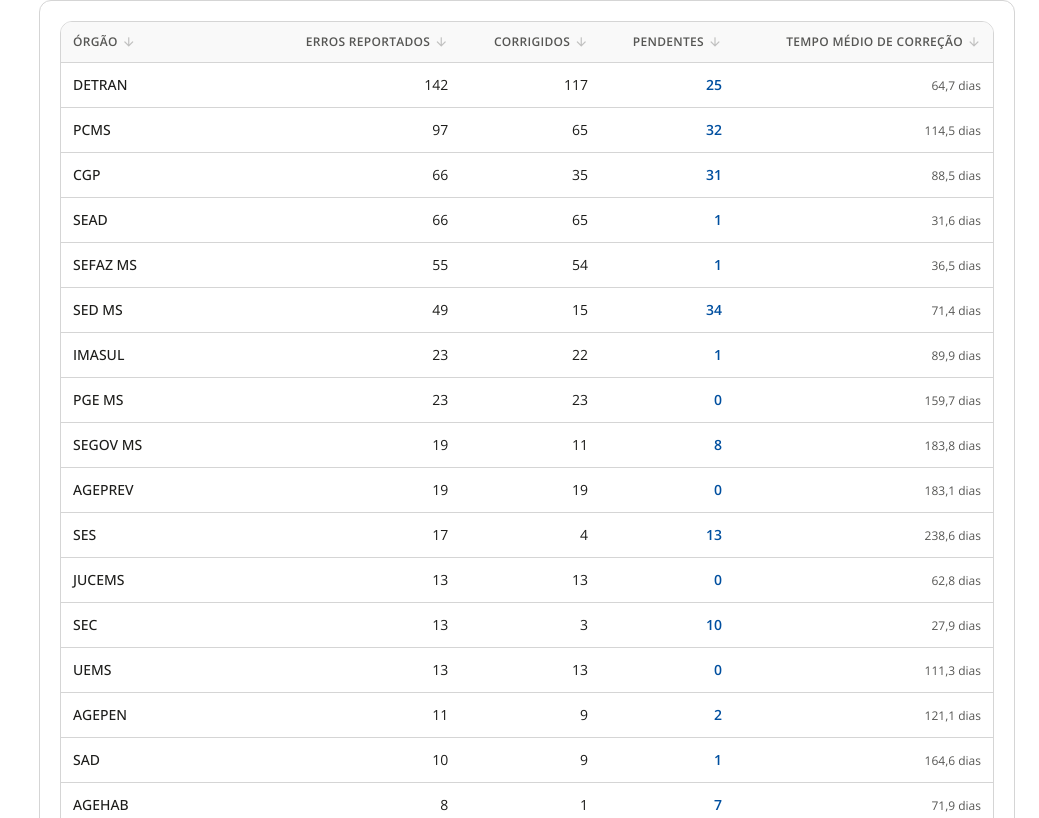
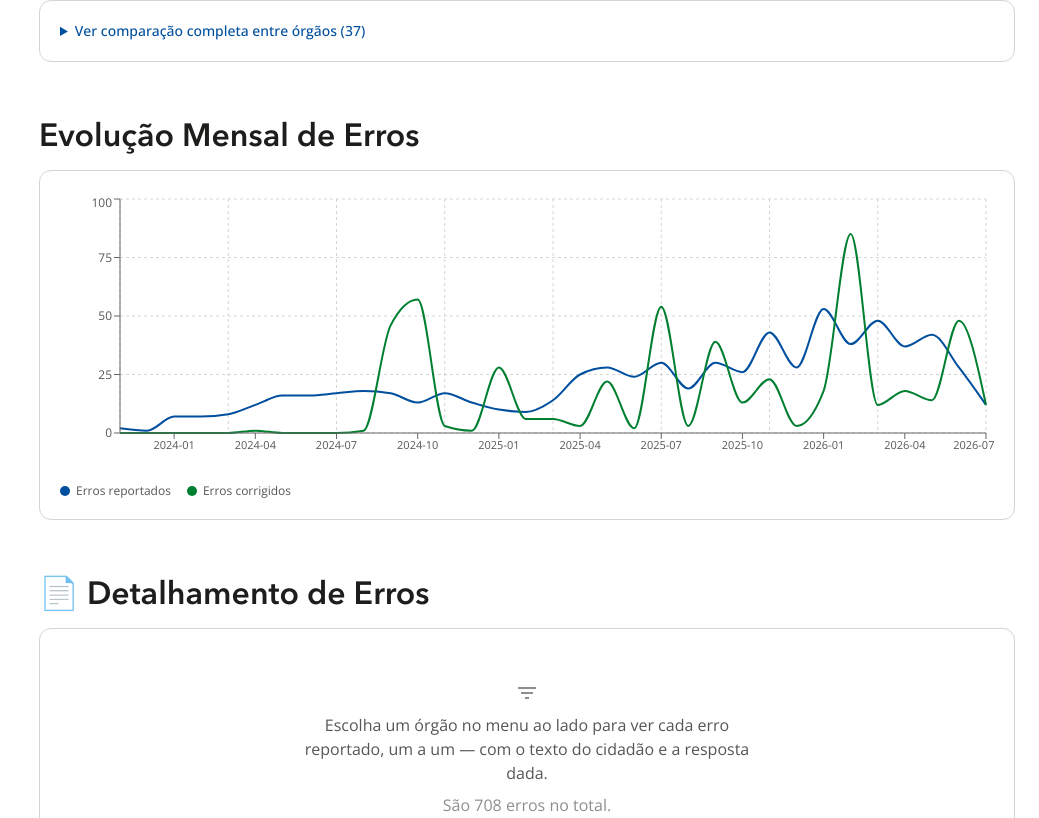
Before and after one commit to fabioramos-02/bi-setdig, a Next.js app: page /qualidade in a window 1280 px wide. Shown: the part 1122-1940 px from the top of the page, without its empty margins (241-1280 px from the left). Built offline with nearby package versions, Linux system fonts and the light colour scheme.

Commit message:
feat: implement quality dashboard with CSAT tracking, error reporting, and architectural documentation for JSON datasets

```diff
--- a/src/app/(plataforma)/qualidade/AnaliseOrgaoSection.tsx
+++ b/src/app/(plataforma)/qualidade/AnaliseOrgaoSection.tsx
@@ -82,11 +82,21 @@ export function AnaliseOrgaoSection({
     );
   }
 
+  // Sem órgão escolhido: a tabela dos ~37 órgãos é longa e o destaque (top
+  // pendências) já aparece acima — deixa recolhida, a um clique.
   return (
     <DashboardSection title="🏛️ Análise por Órgão">
-      <div className="overflow-x-auto">
-        <DataTable columns={colunas} rows={porOrgao} rowKey={(o) => o.orgaoSigla} />
-      </div>
+      <details>
+        <summary
+          className="cursor-pointer select-none text-sm font-medium"
+          style={{ color: "var(--ds-color-primary-600)" }}
+        >
+          Ver comparação completa entre órgãos ({porOrgao.length})
+        </summary>
+        <div className="overflow-x-auto mt-4">
+          <DataTable columns={colunas} rows={porOrgao} rowKey={(o) => o.orgaoSigla} />
+        </div>
+      </details>
     </DashboardSection>
   );
 }
--- a/src/app/(plataforma)/qualidade/DetalhamentoErrosTable.tsx
+++ b/src/app/(plataforma)/qualidade/DetalhamentoErrosTable.tsx
@@ -95,6 +95,24 @@ export function DetalhamentoErrosTable({ relacao, orgaoFiltro, servicoToLinkInfo
   );
   const mostrando = filtrados.slice(0, visiveis);
 
+  // Sem órgão escolhido, listar os 708 erros um a um só cansa e ninguém percorre.
+  // O detalhe caso a caso só faz sentido depois de estreitar para um órgão.
+  if (!orgaoFiltro) {
+    return (
+      <DashboardSection title="📄 Detalhamento de Erros">
+        <div className="flex flex-col items-center text-center gap-2 py-8" style={{ color: "var(--ds-color-text-secondary)" }}>
+          <span className="material-icons text-3xl" style={{ color: "var(--ds-color-text-muted)" }} aria-hidden>filter_list</span>
+          <p className="text-sm max-w-md">
+            Escolha um órgão no menu ao lado para ver cada erro reportado, um a um — com o texto do cidadão e a resposta dada.
+          </p>
+          <p className="text-xs" style={{ color: "var(--ds-color-text-muted)" }}>
+            São {relacao.length.toLocaleString("pt-BR")} erros no total.
+          </p>
+        </div>
+      </DashboardSection>
+    );
+  }
+
   return (
     <DashboardSection title="📄 Detalhamento de Erros">
       <p className="mb-3 text-xs" style={{ color: "var(--ds-color-text-muted)" }}>
--- a/src/app/(plataforma)/qualidade/PercepcaoTab.tsx
+++ b/src/app/(plataforma)/qualidade/PercepcaoTab.tsx
@@ -12,7 +12,7 @@ const FACES = [
   { nota: "5", label: "MUITO SATISFEITO", icon: "sentiment_very_satisfied", color: "#16a34a" },
 ];
 
-/** Aba "Qualidade": o cidadão entende e gosta do serviço — pergunta
+/** Aba "Avaliação da Carta": o cidadão entende e gosta do serviço — pergunta
  * diferente de "tem erro técnico" (essa é a aba Erros). CSAT (nota 1-5) +
  * clareza da descrição da carta. */
 export function PercepcaoTab({
@@ -121,11 +121,11 @@ export function PercepcaoTab({
 
       {chartData.length > 0 && (
         <DashboardSection title="Satisfação por Órgão">
-          <ResponsiveContainer width="100%" height={Math.max(chartData.length * 40 + 80, 200)}>
-            <RBarChart data={chartData} layout="vertical" margin={{ top: 20, right: 30, left: 40, bottom: 5 }}>
+          <ResponsiveContainer width="100%" height={Math.max(chartData.length * 44 + 80, 200)}>
+            <RBarChart data={chartData} layout="vertical" margin={{ top: 20, right: 30, left: 10, bottom: 5 }}>
               <CartesianGrid strokeDasharray="3 3" horizontal={false} stroke="var(--ds-color-border)" />
               <XAxis type="number" hide />
-              <YAxis dataKey="orgao" type="category" axisLine={false} tickLine={false} tick={{ fontSize: 10, fill: "var(--ds-color-text-secondary)" }} />
+              <YAxis dataKey="orgao" type="category" width={110} axisLine={false} tickLine={false} tick={{ fontSize: 13, fontWeight: 600, fill: "var(--ds-color-text-primary)" }} />
               <Tooltip
                 formatter={(value) => `${Number(value || 0).toFixed(1)}%`}
                 contentStyle={{ background: "var(--ds-color-background)", border: "1px solid var(--ds-color-border)", color: "var(--ds-color-text-primary)", fontSize: 12 }}
--- a/src/app/(plataforma)/servicos/ServicosClient.tsx
+++ b/src/app/(plataforma)/servicos/ServicosClient.tsx
@@ -114,7 +114,7 @@ export function ServicosClient({
 
   return (
     <div className="flex flex-col flex-1">
-      <ContentTopBar title="Serviços">
+      <ContentTopBar title="Carta de Serviços">
         <ExportPdfButton />
       </ContentTopBar>
       <main className="flex-1 p-4 sm:p-6">
--- a/src/app/(plataforma)/servicos/page.tsx
+++ b/src/app/(plataforma)/servicos/page.tsx
@@ -5,7 +5,7 @@ import { getCartasInventarioResumo, getCartasInventarioPorOrgao, getCartasInvent
 import { ServicosClient } from "./ServicosClient";
 
 export const metadata: Metadata = {
-  title: "Serviços | SETDIG",
+  title: "Carta de Serviços | SETDIG",
 };
 
 export default function ServicosPage() {
@@ -16,7 +16,7 @@ export default function ServicosPage() {
   if (!resumo) {
     return (
       <div className="flex flex-col flex-1">
-        <ContentTopBar title="Serviços" />
+        <ContentTopBar title="Carta de Serviços" />
         <main className="flex-1 p-6">
           <EmptyCard message="Ainda não há dados disponíveis aqui." />
         </main>
--- a/src/app/page.tsx
+++ b/src/app/page.tsx
@@ -46,14 +46,14 @@ const PAINEIS: Painel[] = [
     cor: "var(--ds-color-primary-600)",
   },
   {
-    nome: "Qualidade",
+    nome: "Avaliação da Carta",
     rota: "/qualidade",
     icone: "verified",
     descricao: "Reúne indicadores de qualidade e melhoria contínua dos serviços digitais do Estado.",
     cor: "var(--ds-color-primary-600)",
   },
   {
-    nome: "Governança",
+    nome: "Censo Digital",
     rota: "/censo-digital",
     icone: "account_balance",
     descricao: "Reúne indicadores estratégicos para acompanhar a transformação digital do Estado.",
--- a/src/lib/data.ts
+++ b/src/lib/data.ts
@@ -94,7 +94,7 @@ export function getMatomoBusca(): BreakdownPorPeriodo<TermoBusca> {
   return readDataset<BreakdownPorPeriodo<TermoBusca>>("matomo", "v1", "busca") ?? BREAKDOWN_VAZIO;
 }
 
-// --- Governança: adoção do filtro de Perfil (estudo portado do bench-carta) ---
+// --- Censo Digital:  ---
 export type PerfilResumo = {
   homeVisitors: number;
   atribuiveis: number;
@@ -259,7 +259,7 @@ export function getCartasInventarioRelacao(): CartaRelacao[] {
   return readDataset<CartaRelacao[]>("cartas", "v1", "inventario-relacao") ?? [];
 }
 
-// --- Qualidade: erros e percepção do cidadão (ADR-005) ---
+// --- Avaliação da Carta: erros e percepção do cidadão (ADR-005) ---
 // Estado/série histórica (não analytics de acesso ao vivo) — mesma exceção de
 // "catálogo/estático por natureza" do inventário de cartas, sem PeriodoProvider.
 export type ErroResumo = {
```
Also changed, not shown: 6 other files (tests, documents, lock files or other folders).
